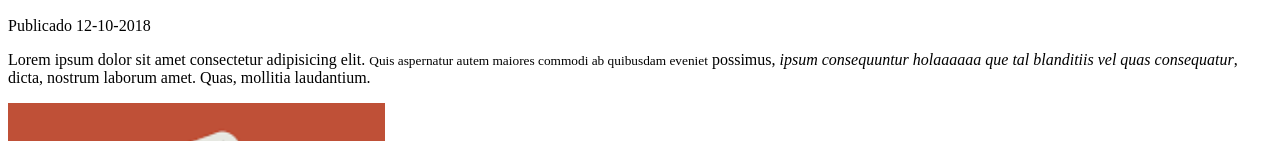
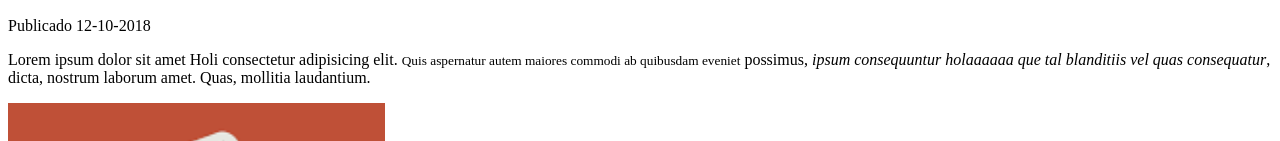
Before and after one commit to Cedeno0418/cursoHtml, a plain HTML site: page index.html in a window 1280 px wide. Shown: the part 436-577 px from the top of the page. Drawn offline with Linux system fonts and the light colour scheme.

Commit message:
Update index.html

```diff
--- a/index.html
+++ b/index.html
@@ -45,7 +45,7 @@
                     <h2>Subtitulo del segundo articulo</h2>
                 </hgroup>
                 <time datetime="12-10-2018">Publicado 12-10-2018</time>
-                <p>Lorem ipsum dolor sit amet consectetur adipisicing elit. <small> Quis aspernatur autem maiores commodi ab quibusdam eveniet</small> possimus, <cite> ipsum consequuntur holaaaaaa que tal blanditiis vel quas consequatur</cite>, dicta, nostrum <span> laborum amet. Quas, </span>mollitia laudantium.</p>
+                <p>Lorem ipsum dolor sit amet Holi consectetur adipisicing elit. <small> Quis aspernatur autem maiores commodi ab quibusdam eveniet</small> possimus, <cite> ipsum consequuntur holaaaaaa que tal blanditiis vel quas consequatur</cite>, dicta, nostrum <span> laborum amet. Quas, </span>mollitia laudantium.</p>
                 <img src="corte.png" />
                 <footer>
                     <p>Comentarios 10</p>
```
